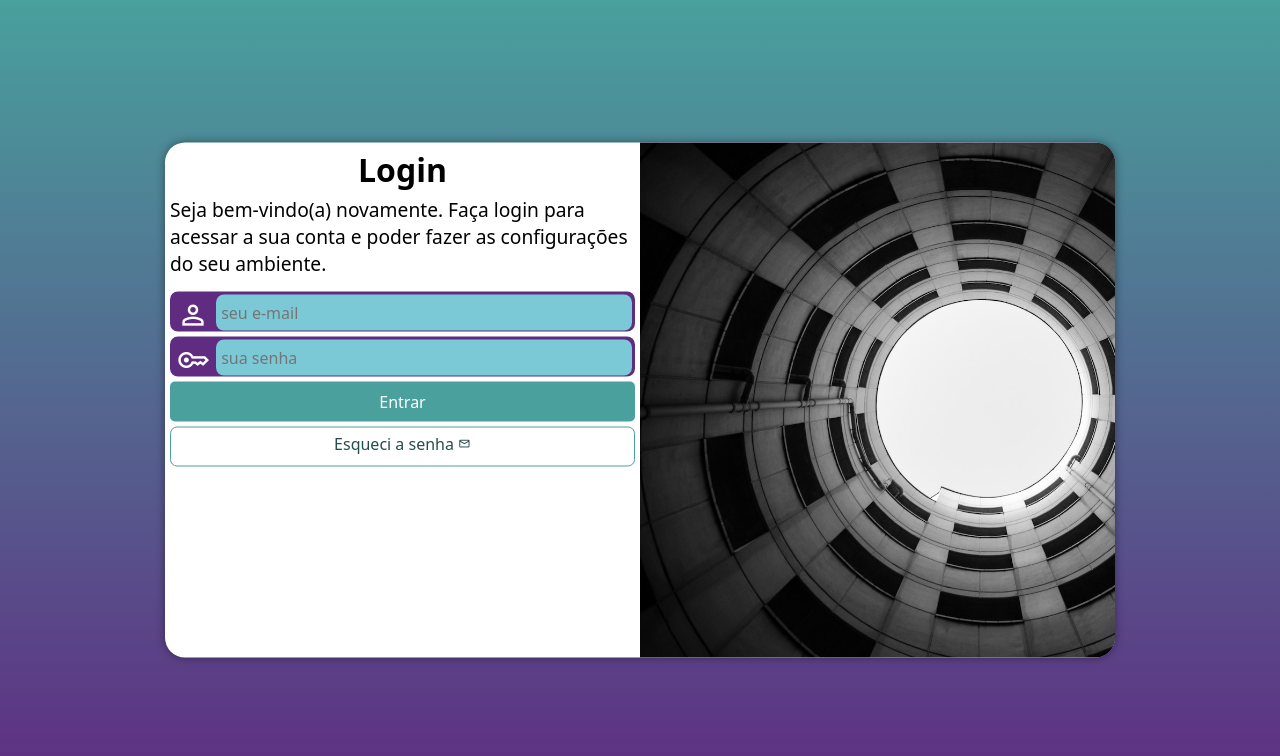
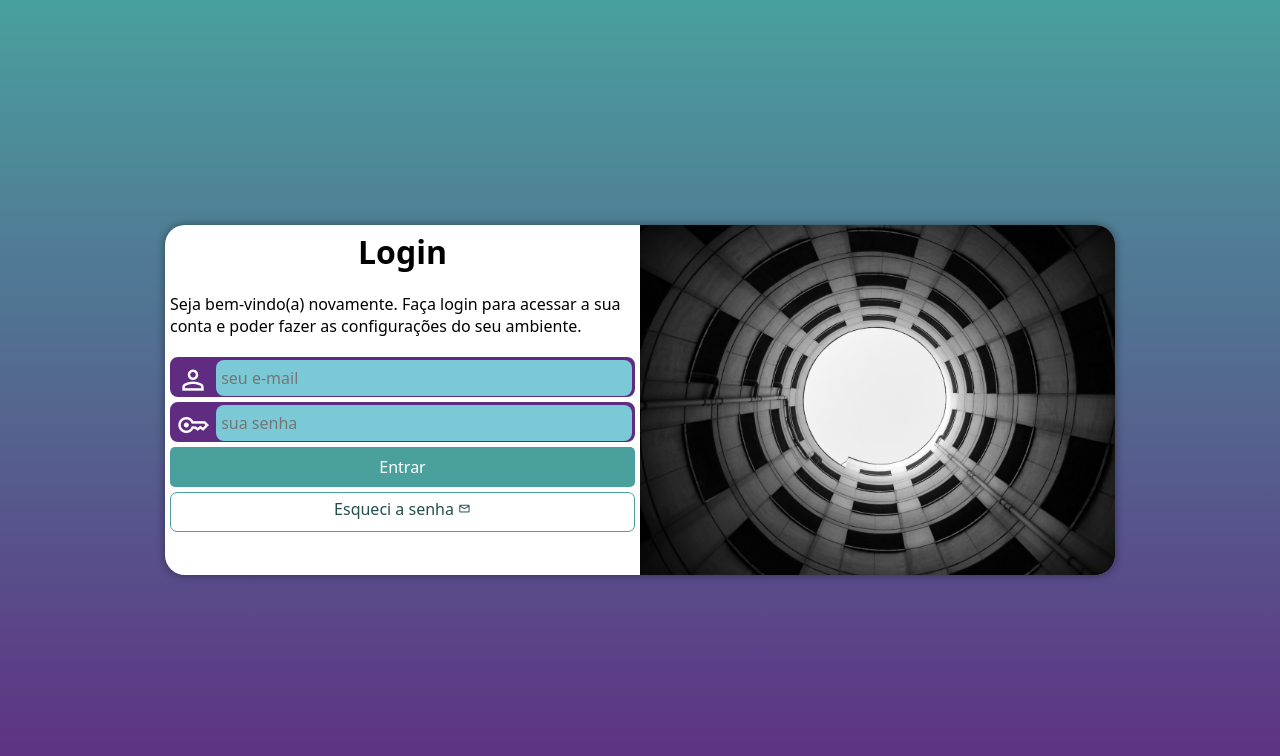
Before and after one commit to michsmm/projeto-login, a plain HTML site: page index.html in a window 1280 px wide. Drawn offline with nearby package versions, Linux system fonts and the light colour scheme.

Commit message:
fim do projeto login

```diff
--- a/estilos/media-query.css
+++ b/estilos/media-query.css
@@ -17,6 +17,7 @@ Grandes telas: acima de 1200px
 
     section#login {
         width: 80vw;
+        height: 280px;
 
     }
 
@@ -39,6 +40,7 @@ Grandes telas: acima de 1200px
 
     section#login {
         width: 950px;
+        height: 350px;
     }
 
     section#login > div#imagem {
@@ -58,7 +60,7 @@ Grandes telas: acima de 1200px
     }
 
     div#formulario > p {
-        font-size: 1.2em;
-        margin-bottom: 15px;
+        font-size: 1em;
+        margin: 20px 0px;
     }
 }
--- a/index.html
+++ b/index.html
@@ -30,7 +30,7 @@
                     <div class="campo">
                         <span class="material-symbols-outlined">key</span>
 
-                        <input type="password" name="senha" id="isenha" placeholder="sua senha" size="16" autocomplete="current-password" required minlength="8" maxlength="15"><label for="isenha"> Senha </label>
+                        <input type="password" name="senha" id="isenha" placeholder="sua senha" autocomplete="current-password" required minlength="8" maxlength="15"><label for="isenha"> Senha </label>
 
                     </div>
 
```
